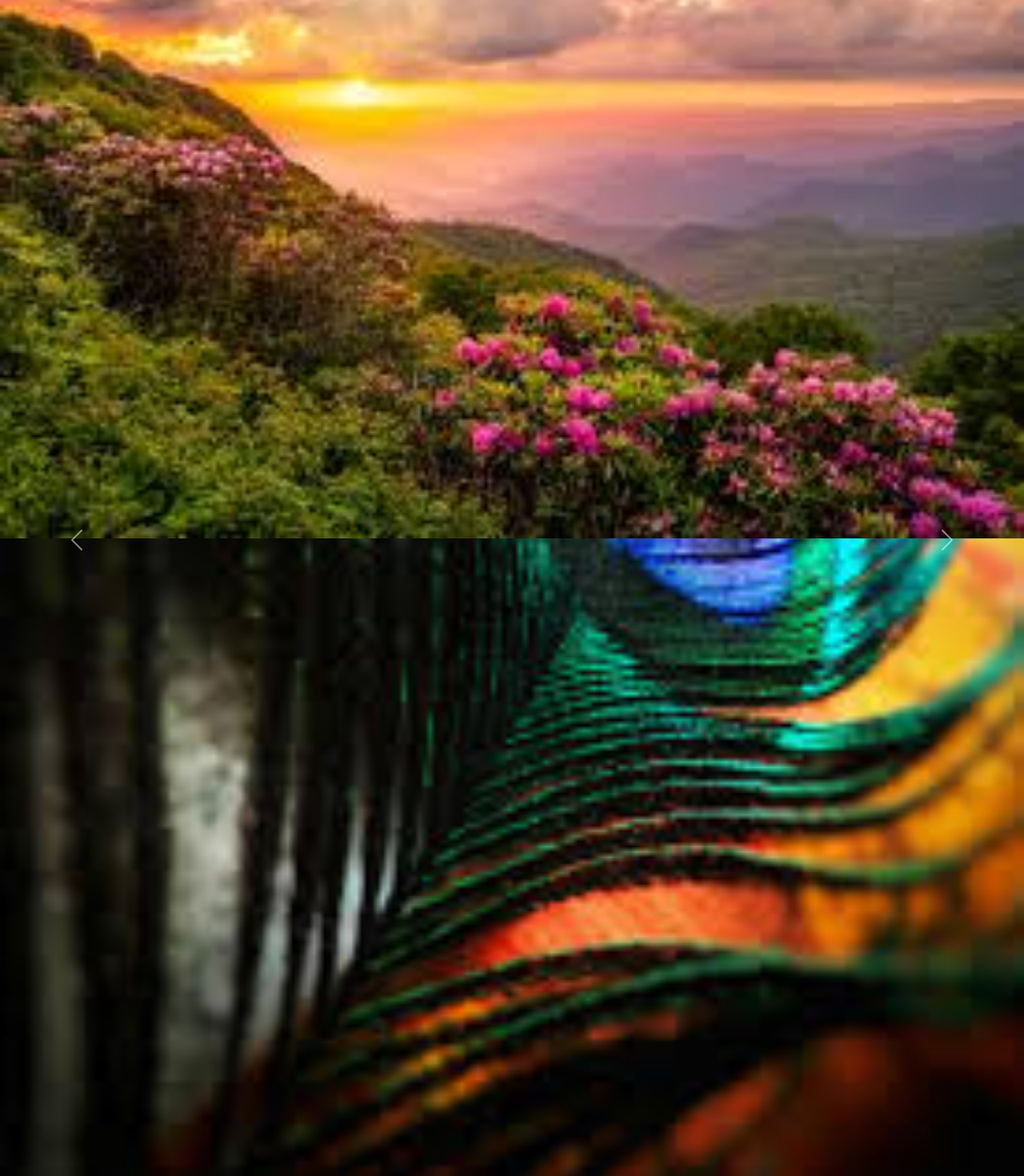
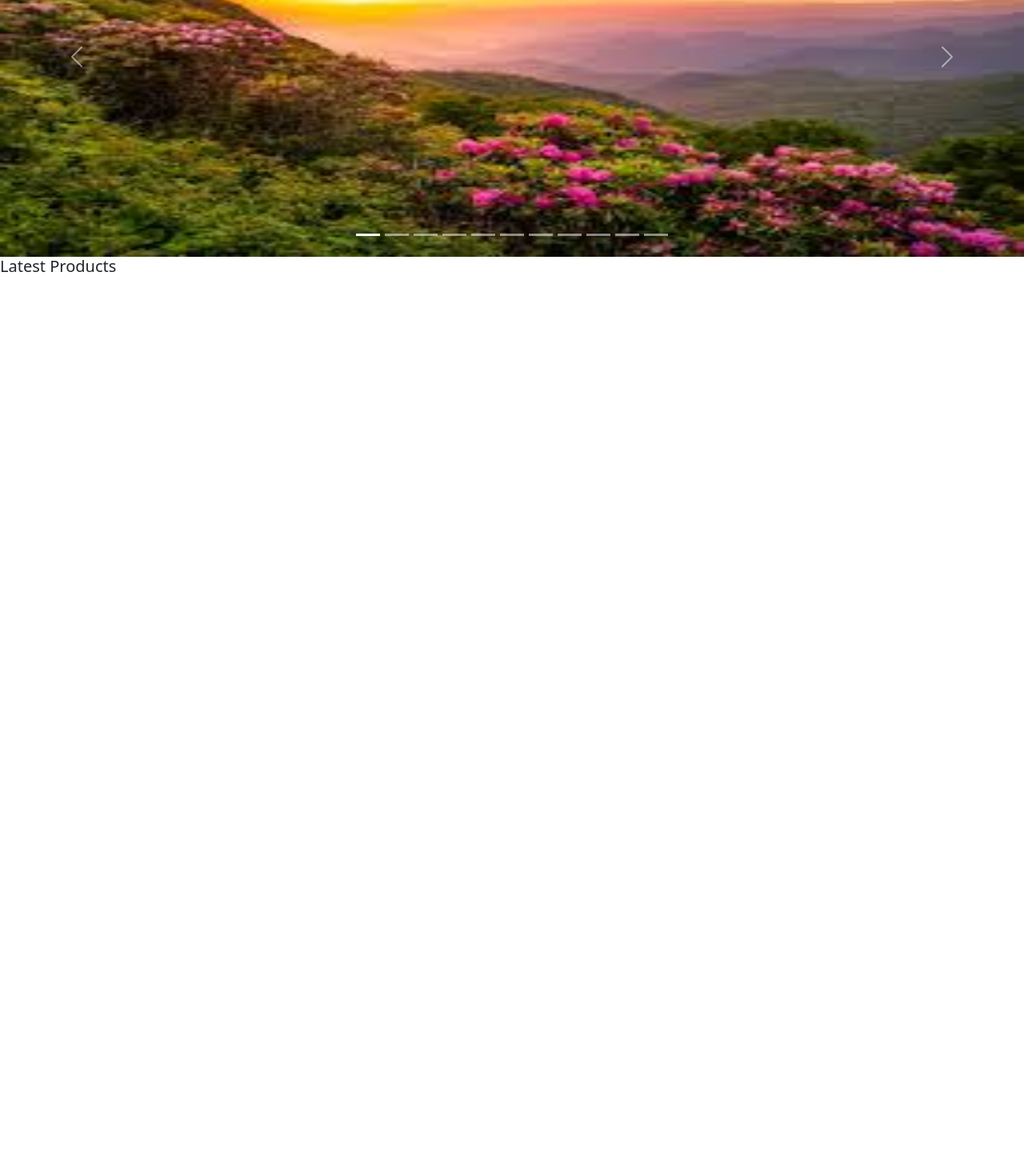
Before and after one commit to ujjwal05062002/ReactRevision, a React (Create React App) app: page / in a window 1280 px wide. Shown: the part 235-1705 px from the top of the page at 80% size. After the commit the page ends 800 px from the top, so only its background shows below. Built offline with nearby package versions, Linux system fonts and the light colour scheme.

Commit message:
hero section completed

```diff
--- a/src/FunctionalComponent/BootStrapExample.jsx
+++ b/src/FunctionalComponent/BootStrapExample.jsx
@@ -1,47 +1,97 @@
-import React from 'react';
+import React from "react";
 
-export default function BootStrapExample(){
-    return(
+export default function BootStrapExample() {
+  return (
     <>
-
       {/* --------------------------------------------- navbar here------------------------------------------   */}
 
       <nav className="navbar navbar-expand-lg bg-dark">
         <div className="container-fluid">
-    <a className="navbar-brand text-light" href="#">Ujjwal</a>
-    <button className="navbar-toggler" type="button" data-bs-toggle="collapse" data-bs-target="#navbarSupportedContent" aria-controls="navbarSupportedContent" aria-expanded="false" aria-label="Toggle navigation">
+          <a className="navbar-brand text-light" href="#">
+            Ujjwal
+          </a>
+          <button
+            className="navbar-toggler"
+            type="button"
+            data-bs-toggle="collapse"
+            data-bs-target="#navbarSupportedContent"
+            aria-controls="navbarSupportedContent"
+            aria-expanded="false"
+            aria-label="Toggle navigation"
+          >
             <span className="navbar-toggler-icon"></span>
           </button>
           <div className="collapse navbar-collapse" id="navbarSupportedContent">
             <ul className="navbar-nav me-auto mb-2 mb-lg-0">
               <li className="nav-item">
-          <a className="nav-link text-light active" aria-current="page" href="#">Home</a>
+                <a
+                  className="nav-link text-light active"
+                  aria-current="page"
+                  href="#"
+                >
+                  Home
+                </a>
               </li>
               <li className="nav-item">
-          <a className="nav-link text-light" href="#">About</a>
+                <a className="nav-link text-light" href="#">
+                  About
+                </a>
               </li>
               <li className="nav-item">
-          <a className="nav-link text-light" href="#">About</a>
+                <a className="nav-link text-light" href="#">
+                  About
+                </a>
               </li>
               <li className="nav-item dropdown">
-          <a className="nav-link text-light dropdown-toggle" href="#" role="button" data-bs-toggle="dropdown" aria-expanded="false">
+                <a
+                  className="nav-link text-light dropdown-toggle"
+                  href="#"
+                  role="button"
+                  data-bs-toggle="dropdown"
+                  aria-expanded="false"
+                >
                   Services
                 </a>
                 <ul className="dropdown-menu">
-            <li><a className="dropdown-item" href="#">ClassRoom Training</a></li>
-            <li><a className="dropdown-item" href="#">Online Training</a></li>
-            <li><a className="dropdown-item" href="#">Online Training</a></li>
-            <li><a className="dropdown-item" href="#">Corporate Training</a></li>
+                  <li>
+                    <a className="dropdown-item" href="#">
+                      ClassRoom Training
+                    </a>
+                  </li>
+                  <li>
+                    <a className="dropdown-item" href="#">
+                      Online Training
+                    </a>
+                  </li>
+                  <li>
+                    <a className="dropdown-item" href="#">
+                      Online Training
+                    </a>
+                  </li>
+                  <li>
+                    <a className="dropdown-item" href="#">
+                      Corporate Training
+                    </a>
+                  </li>
                 </ul>
               </li>
 
               <li className="nav-item">
-          <a className="nav-link text-light" href="#">Contact</a>
+                <a className="nav-link text-light" href="#">
+                  Contact
+                </a>
               </li>
             </ul>
             <form className="d-flex" role="search">
-        <input className="form-control me-2" type="search" placeholder="Search" aria-label="Search" />
-        <button className="btn btn-outline-light" type="submit">Search</button>
+              <input
+                className="form-control me-2"
+                type="search"
+                placeholder="Search"
+                aria-label="Search"
+              />
+              <button className="btn btn-outline-light" type="submit">
+                Search
+              </button>
             </form>
           </div>
         </div>
@@ -49,62 +99,131 @@ export default function BootStrapExample(){
 
       {/* --------------------------------------------- carousel here------------------------------------------   */}
 
-
-<div id="carouselExampleIndicators" class="carousel slide">
-  <div class="carousel-indicators">
-    <button type="button" data-bs-target="#carouselExampleIndicators" data-bs-slide-to="0" class="active" aria-current="true" aria-label="Slide 1"></button>
-    <button type="button" data-bs-target="#carouselExampleIndicators" data-bs-slide-to="1" aria-label="Slide 2"></button>
-    <button type="button" data-bs-target="#carouselExampleIndicators" data-bs-slide-to="2" aria-label="Slide 3"></button>
-    <button type="button" data-bs-target="#carouselExampleIndicators" data-bs-slide-to="3" aria-label="Slide 3"></button>
-    <button type="button" data-bs-target="#carouselExampleIndicators" data-bs-slide-to="4" aria-label="Slide 3"></button>
-    <button type="button" data-bs-target="#carouselExampleIndicators" data-bs-slide-to="5" aria-label="Slide 3"></button>
-    <button type="button" data-bs-target="#carouselExampleIndicators" data-bs-slide-to="6" aria-label="Slide 3"></button>
-    <button type="button" data-bs-target="#carouselExampleIndicators" data-bs-slide-to="7" aria-label="Slide 3"></button>
-    <button type="button" data-bs-target="#carouselExampleIndicators" data-bs-slide-to="8" aria-label="Slide 3"></button>
-    <button type="button" data-bs-target="#carouselExampleIndicators" data-bs-slide-to="9" aria-label="Slide 3"></button>
-    <button type="button" data-bs-target="#carouselExampleIndicators" data-bs-slide-to="10" aria-label="Slide 3"></button>
+      <div id="carouselExampleIndicators" className="carousel slide">
+        <div className="carousel-indicators">
+          <button
+            type="button"
+            data-bs-target="#carouselExampleIndicators"
+            data-bs-slide-to="0"
+            className="active"
+            aria-current="true"
+            aria-label="Slide 1"
+          ></button>
+          <button
+            type="button"
+            data-bs-target="#carouselExampleIndicators"
+            data-bs-slide-to="1"
+            aria-label="Slide 2"
+          ></button>
+          <button
+            type="button"
+            data-bs-target="#carouselExampleIndicators"
+            data-bs-slide-to="2"
+            aria-label="Slide 3"
+          ></button>
+          <button
+            type="button"
+            data-bs-target="#carouselExampleIndicators"
+            data-bs-slide-to="3"
+            aria-label="Slide 4"
+          ></button>
+          <button
+            type="button"
+            data-bs-target="#carouselExampleIndicators"
+            data-bs-slide-to="4"
+            aria-label="Slide 5"
+          ></button>
+          <button
+            type="button"
+            data-bs-target="#carouselExampleIndicators"
+            data-bs-slide-to="5"
+            aria-label="Slide 6"
+          ></button>
+          <button
+            type="button"
+            data-bs-target="#carouselExampleIndicators"
+            data-bs-slide-to="6"
+            aria-label="Slide 7"
+          ></button>
+          <button
+            type="button"
+            data-bs-target="#carouselExampleIndicators"
+            data-bs-slide-to="7"
+            aria-label="Slide 8"
+          ></button>
+          <button
+            type="button"
+            data-bs-target="#carouselExampleIndicators"
+            data-bs-slide-to="8"
+            aria-label="Slide 9"
+          ></button>
+          <button
+            type="button"
+            data-bs-target="#carouselExampleIndicators"
+            data-bs-slide-to="9"
+            aria-label="Slide 10"
+          ></button>
+          <button
+            type="button"
+            data-bs-target="#carouselExampleIndicators"
+            data-bs-slide-to="10"
+            aria-label="Slide 3"
+          ></button>
         </div>
-  <div class="carousel-inner">
-    <div class="carousel-item active">
-      <img src="/img/img1.jpg" class="d-block w-100" alt="..." />
+        <div className="carousel-inner">
+          <div className="carousel-item active">
+            <img src="/img/img1.jpg" className="d-block w-100" height="500px" alt="Source not found" />
           </div>
-    <div class="carousel-item">
-      <img src="/img/img2.jpg" class="d-block w-100" alt="..." />
+          <div className="carousel-item">
+            <img src="/img/img2.jpg" className="d-block w-100" height="500px" alt="Source not found" />
           </div>
-    <div class="carousel-item">
-      <img src="/img/img3.jpg" class="d-block w-100" alt="..." />
+          <div className="carousel-item">
+            <img src="/img/img3.jpg" className="d-block w-100" height="500px" alt="Source not found" />
           </div>
-    <div class="carousel-item active">
-      <img src="/img/img4.jpg" class="d-block w-100" alt="..." />
+          <div className="carousel-item active">
+            <img src="/img/img4.jpg" className="d-block w-100" height="500px" alt="Source not found" />
           </div>
-    <div class="carousel-item">
-      <img src="/img/img5.jpg" class="d-block w-100" alt=".." />
+          <div className="carousel-item">
+            <img src="/img/img5.jpg" className="d-block w-100" height="500px" alt="Source Not Found" />
           </div>
-    <div class="carousel-item">
-      <img src="/img/img6.jpg" class="d-block w-100" alt=".." />
+          <div className="carousel-item">
+            <img src="/img/img6.jpg" className="d-block w-100" height="500px" alt="Source Not Found" />
           </div>
-    <div class="carousel-item active">
-      <img src="/img/img7.jpg" class="d-block w-100" alt=".." />
+          <div className="carousel-item active">
+            <img src="/img/img7.jpg" className="d-block w-100" height="500px" alt="Source Not Found" />
           </div>
-    <div class="carousel-item">
-      <img src="/img/img8.jpg" class="d-block w-100" alt=".." />
+          <div className="carousel-item">
+            <img src="/img/img8.jpg" className="d-block w-100" height="500px" alt="Source Not Found" />
           </div>
-    <div class="carousel-item">
-      <img src="/img/img9.jpg" class="d-block w-100" alt=".." />
+          <div className="carousel-item">
+            <img src="/img/img9.jpg" className="d-block w-100" height="500px" alt="Source Not Found" />
           </div>
-    <div class="carousel-item">
-      <img src="/img/img10.jpg" class="d-block w-100" alt=".." />
+          <div className="carousel-item">
+            <img src="/img/img10.jpg" className="d-block w-100" height="500px" alt="Source Not Found" />
           </div>
         </div>
-  <button class="carousel-control-prev" type="button" data-bs-target="#carouselExampleIndicators" data-bs-slide="prev">
-    <span class="carousel-control-prev-icon" aria-hidden="true"></span>
-    <span class="visually-hidden">Previous</span>
+        <button
+          className="carousel-control-prev"
+          type="button"
+          data-bs-target="#carouselExampleIndicators"
+          data-bs-slide="prev"
+        >
+          <span className="carousel-control-prev-icon" aria-hidden="true"></span>
+          <span className="visually-hidden">Previous</span>
         </button>
-  <button class="carousel-control-next" type="button" data-bs-target="#carouselExampleIndicators" data-bs-slide="next">
-    <span class="carousel-control-next-icon" aria-hidden="true"></span>
-    <span class="visually-hidden">Next</span>
+        <button
+          className="carousel-control-next"
+          type="button"
+          data-bs-target="#carouselExampleIndicators"
+          data-bs-slide="next"
+        >
+          <span className="carousel-control-next-icon" aria-hidden="true"></span>
+          <span className="visually-hidden">Next</span>
         </button>
       </div>
+
+      <h5>Latest Products</h5>
+
     </>
-    )
+  );
 }
```
Lines whose indentation alone changed are shown as unchanged.
